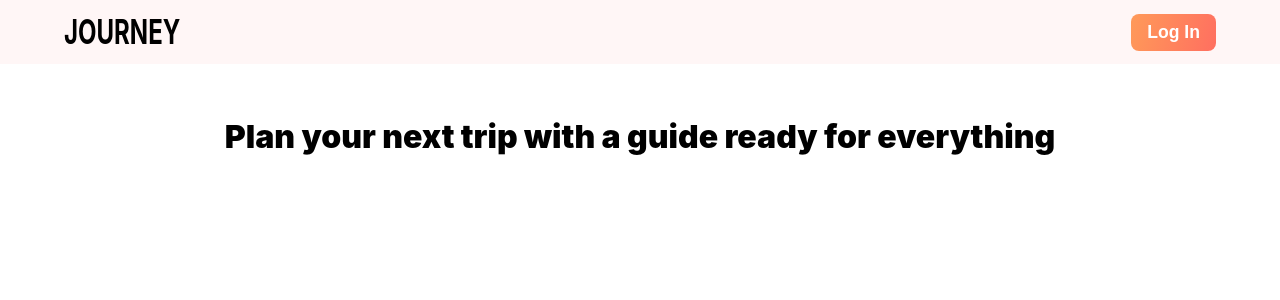
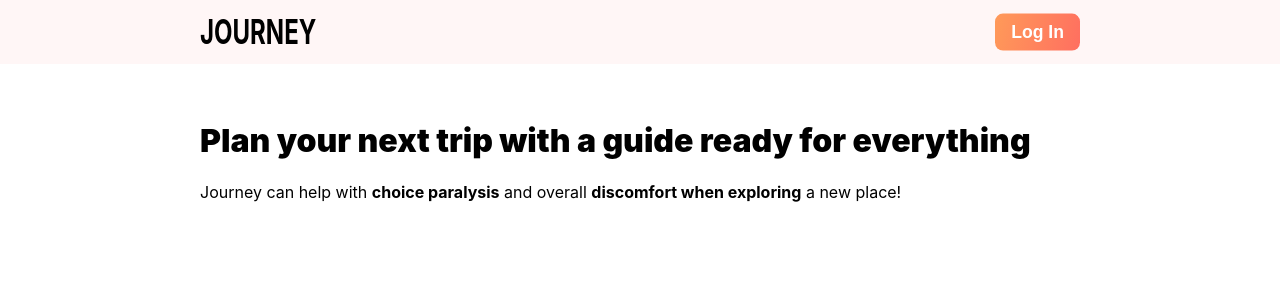
Before and after one commit to amichaeel/journey, a React (Create React App) app in the folder client/: page / in a window 1280 px wide. Shown: the top 300 px of the page. Built offline with nearby package versions, Linux system fonts and the light colour scheme.

Commit message:
center navbar contents

```diff
--- a/client/src/App.css
+++ b/client/src/App.css
@@ -1,11 +1,3 @@
-.app-container {
-    margin: 6rem auto;
+.app-body {
+  margin: 6rem auto;
 }
-.app-body{
-    display: flex;
-    justify-content: center;
-}
-
-.max-width55rem{
-    max-width: 55rem;
-}
--- a/client/src/App.js
+++ b/client/src/App.js
@@ -4,15 +4,15 @@ import Dashboard from "./pages/Dashboard/Dashboard";
 
 import { Routes, Route, BrowserRouter as Router } from "react-router-dom";
 import TopNavBar from "./components/TopNavBar/TopNavBar";
-import "./App.css"
+import "./App.css";
 
 class App extends Component {
   render() {
     return (
       <div className="app-container">
         <TopNavBar />
-            <div className="app-body">
-                <div >
+        <div className="app-body maxxed-container">
+          <div>
             <Router>
               <Routes>
                 <Route path="/" element={<Home />} />
--- a/client/src/components/NavButton/LoginButton.js
+++ b/client/src/components/NavButton/LoginButton.js
@@ -1,12 +1,12 @@
-import './NavButton.css'
-import { useAuth0 } from '@auth0/auth0-react';
+import "./NavButton.css";
+import { useAuth0 } from "@auth0/auth0-react";
 
 function LoginButton() {
   const { loginWithRedirect, isAuthenticated } = useAuth0();
 
   return (
     !isAuthenticated && (
-      <button class="navbutton" onClick={() => loginWithRedirect()}>
+      <button className="navbutton" onClick={() => loginWithRedirect()}>
         Log In
       </button>
     )
--- a/client/src/components/NavButton/LogoutButton.js
+++ b/client/src/components/NavButton/LogoutButton.js
@@ -1,12 +1,12 @@
-import './NavButton.css'
-import { useAuth0 } from '@auth0/auth0-react';
+import "./NavButton.css";
+import { useAuth0 } from "@auth0/auth0-react";
 
 function LogoutButton() {
   const { logout, isAuthenticated } = useAuth0();
 
   return (
     isAuthenticated && (
-      <button class="navbutton" onClick={() => logout()}>
+      <button className="navbutton" onClick={() => logout()}>
         Logout
       </button>
     )
--- a/client/src/components/NavButton/NavButton.css
+++ b/client/src/components/NavButton/NavButton.css
@@ -15,7 +15,7 @@
   color: #ffffff;
   border-radius: 8px;
   padding: 8px 16px;
-  margin-left: 2rem;
+  margin: auto 0;
 
   transition-duration: 250ms;
 }
--- a/client/src/components/NavButton/SignupButton.js
+++ /dev/null
@@ -1,9 +0,0 @@
-import './NavButton.css'
-
-function SignupButton() {
-  return (
-    <button class="navbutton">Sign Up</button>
-  );
-}
-
-export default SignupButton;
--- a/client/src/components/TopNavBar/TopNavBar.css
+++ b/client/src/components/TopNavBar/TopNavBar.css
@@ -1,12 +1,7 @@
-:root {
-  --side-margins: 5%;
-}
-
 .navbar {
-  align-items: center;
+  display: flex;
+  justify-content: center;
   background-color: #fff6f6;
-  display: flex;
-  justify-content: space-between;
   width: 100%;
   height: 4rem;
   z-index: 1;
@@ -19,18 +14,16 @@
 
 .navtitle {
   font-weight: 750;
-  margin: 0;
-  margin-left: var(--side-margins);
+  /* margin: 0; */
   text-transform: uppercase;
   transform: scaleY(1.4);
 }
 
-.navmenu {
-  padding: 0;
-  margin: 8px;
+.nav-contents {
+  width: 100%;
+  position: absolute;
+  top: 50%;
+  transform: translateY(-50%);
   display: flex;
-  flex-direction: row;
-  justify-content: flex-end;
-  margin-right: var(--side-margins);
-  list-style-type: none;
+  justify-content: space-between;
 }
--- a/client/src/components/TopNavBar/TopNavBar.js
+++ b/client/src/components/TopNavBar/TopNavBar.js
@@ -1,16 +1,15 @@
 import "./TopNavBar.css";
 import LoginButton from "../NavButton/LoginButton";
-import SignupButton from "../NavButton/SignupButton";
 import { useAuth0 } from "@auth0/auth0-react";
 import LogoutButton from "../NavButton/LogoutButton";
-import Spinner from "../Spinner/Spinner"
+import Spinner from "../Spinner/Spinner";
 
 function TopNavBar() {
   const { isLoading, error } = useAuth0();
   return (
-        <nav class="navbar navbar-top">
-            <h1 class="navtitle">Journey</h1>
-            <ul class="navmenu">
+    <nav className="navbar navbar-top">
+      <ul className="nav-contents maxxed-container">
+        <h1 className="navtitle">Journey</h1>
         {error && <p>Authentication Error</p>}
         {!error && isLoading && <Spinner />}
         {!error && !isLoading && (
--- a/client/src/index.css
+++ b/client/src/index.css
@@ -15,3 +15,9 @@ code {
 h1 {
   font-weight: 900;
 }
+
+.maxxed-container {
+  margin: 0 auto;
+  padding: 4px;
+  max-width: 55rem;
+}
--- a/client/src/pages/Home/Home.js
+++ b/client/src/pages/Home/Home.js
@@ -4,8 +4,14 @@ import TopNavBar from "../../components/TopNavBar/TopNavBar";
 function Home() {
   return (
     <div>
-      <div className="container">
+      <div className="title">
         <h1>Plan your next trip with a guide ready for everything</h1>
+      </div>
+      <div>
+        <p>
+          Journey can help with <b>choice paralysis</b> and overall{" "}
+          <b>discomfort when exploring</b> a new place!
+        </p>
       </div>
     </div>
   );
```
Also changed, not shown: client/src/index.js (+12 -12 lines). Lines whose indentation alone changed are shown as unchanged.
